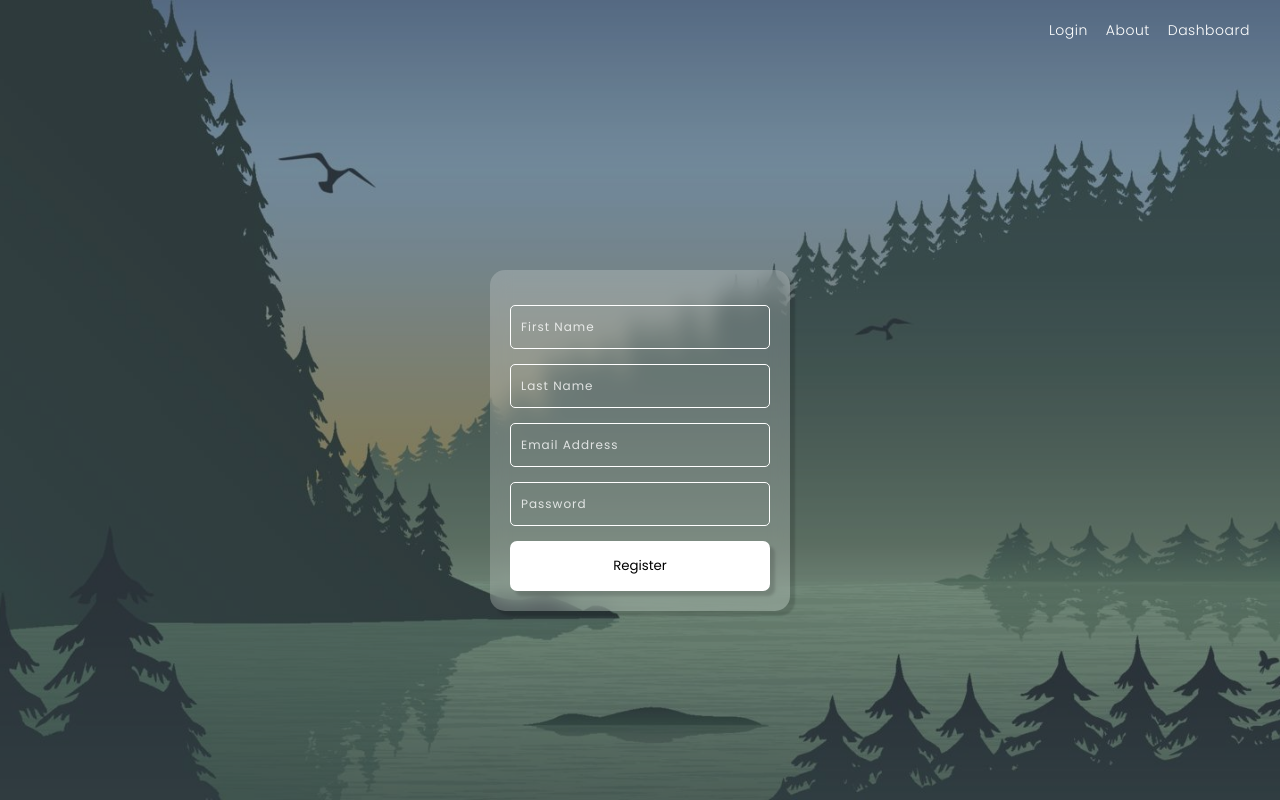
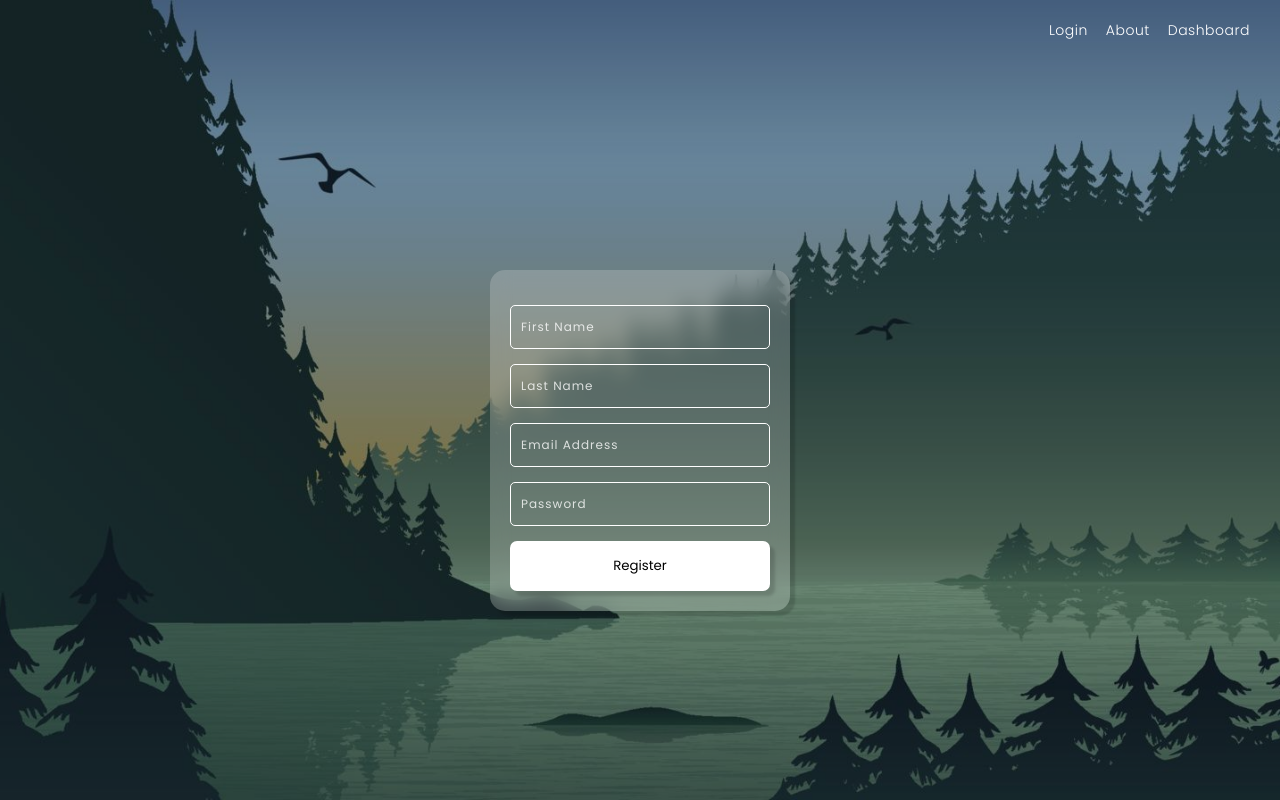
Before and after one commit to HansonGrace/ToDoListSpringboot, a React (Create React App) app in the folder task-manager-frontend/: page /home in a window 1280 px wide. Built offline with nearby package versions, Linux system fonts and the light colour scheme.

Commit message:
remove duplicate container

```diff
--- a/task-manager-frontend/src/pages/dashboard/dashboard.css
+++ b/task-manager-frontend/src/pages/dashboard/dashboard.css
@@ -6,16 +6,6 @@
     display: flex;
     flex-direction: column;
   }
-  .background-image {
-    position: absolute;
-    width: 100%;
-    height: 100%;
-    object-fit: cover;
-    z-index: 0;
-    opacity: 0.8;
-
-  }
-
   .dark-overlay {
     position: absolute;
     top: 0;
```
